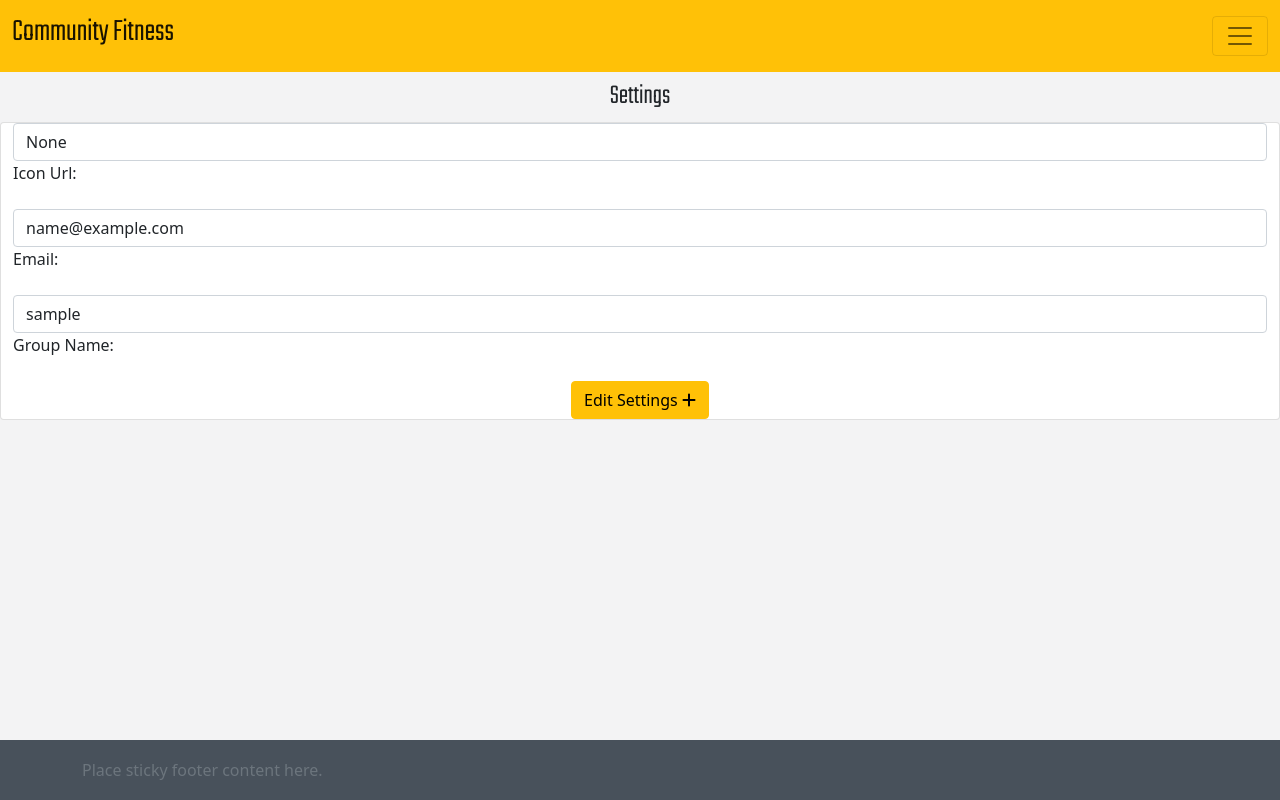
After one commit to BarryBeics/Project-Three, a Flask app: page /settings/1 in a window 1280 px wide. The commit adds this page. Run offline with Flask 2, Linux system fonts and the light colour scheme; the visitor is signed in with stand-in values (Sample User, id 1); data comes from the database, SQL or seed files in the repository; some libraries are stand-ins or nearby versions.

Commit message:
Add setting update page

```diff
--- a/fitnesstracker/models.py
+++ b/fitnesstracker/models.py
@@ -18,7 +18,7 @@ class Users(db.Model):
     longitude = db.Column(db.Float, nullable=False, default=-4.0929)
     latitude = db.Column(db.Float, nullable=False, default=53.2637)
     miles = db.Column(db.Boolean, default=True, nullable=False)
-    group_name = db.Column(db.String(4), nullable=False, default='all')
+    group_name = db.Column(db.String(15), nullable=False, default='all')
     total_distance = db.Column(db.Float, nullable=False, default=0)
     current_distance = db.Column(db.Float, nullable=False, default=0)
     laps = db.Column(db.Integer, nullable=False, default=0)
--- a/fitnesstracker/routes.py
+++ b/fitnesstracker/routes.py
@@ -107,6 +107,7 @@ def post_activity():
         )
         db.session.add(activity)
         db.session.commit()
+        flash("Activity Successfully added")
     return render_template("post_activity.html")
 
 
@@ -193,3 +194,18 @@ def register_group():
                             request.form.get("name")))
 
     return render_template("register_group.html")
+
+
+# Setting Edit
+@app.route("/settings/<int:user_id>", methods=["GET", "POST"])
+def settings(user_id):
+    settings = Users.query.get_or_404(user_id)
+    if request.method == "POST":
+        settings.icon_url = request.form.get("icon_url"),
+        settings.email = request.form.get("email"),
+        settings.group_name = request.form.get("group_name")
+
+        db.session.commit()
+        return redirect(url_for(
+                            "profile", user_id=session["user"]))
+    return render_template("settings.html", settings=settings)
--- a/fitnesstracker/static/css/style.css
+++ b/fitnesstracker/static/css/style.css
@@ -7,16 +7,7 @@ p {
 h1,
 h2,
 h3,
-.title,
-.data span,
-.popover-header,
-.main-menuitem span,
-.title,
-.value,
-.results,
-.dashboard,
-.data p,
-.data span {
+.flashes {
   font-family: 'Teko', sans-serif;
 }
 
@@ -45,11 +36,12 @@ html {
   }
 
 .flash {
-  margin-top: 50px;
+  margin-top: 80px;
+  text-align: center;
 }
 
 .main {
-  margin-top: 83px;
+  margin-top: 20px;
 }
 
 .form-box {
--- a/fitnesstracker/templates/base.html
+++ b/fitnesstracker/templates/base.html
@@ -41,7 +41,7 @@
                           Connections</a>
                         <a class="nav-link active" aria-current="page" href="{{ url_for('post_activity') }}"> <i class="fa-solid fa-plus"
                             aria-hidden="true"></i> Post Manually</a>
-                        <a class="nav-link active" aria-current="page" href=""> <i class="fa-solid fa-user-gear"
+                        <a class="nav-link active" aria-current="page" href="{{ url_for('settings', user_id=session['user']) }}"> <i class="fa-solid fa-user-gear"
                             aria-hidden="true"></i> Settings</a>
                         <a class="nav-link active" aria-current="page" href="{{ url_for('register_group') }}"> <i class="fa fa-people-group"
                             aria-hidden="true"></i> Create a Group</a>
--- /dev/null
+++ b/fitnesstracker/templates/settings.html
@@ -0,0 +1,35 @@
+{% extends "base.html" %}
+{% block content %}
+
+
+<h3 class="d-flex justify-content-center">Settings</h3>
+ <!-- Card Example -->
+
+  <div class="row card">
+    <form method="POST" action="{{ url_for('settings', user_id=session['user']) }}">
+        <!-- Landmark Name -->
+        <div class="mb-3">
+            <input id="icon_url" name="icon_url" value="{{ settings.icon_url }}" minlength="3" maxlength="25" type="text" class="form-control" required>
+            <label for="icon_url" class="form-label">Icon Url:</label>
+        </div>
+        <!-- Modal Link -->
+        <div class="mb-3">
+            <input id="email" name="email" value="{{ settings.email }}" minlength="1" maxlength="3" type="text" class="form-control" required>
+            <label for="email" class="form-label">Email:</label>
+        </div>
+        <!-- Main Image -->
+        <div class="mb-3">
+            <input id="group_name" name="group_name" value="{{ settings.group_name }}" type="text" class="form-control" required>
+            <label for="group_name" class="form-label">Group Name:</label>
+        </div>
+
+         <!-- Submit Button -->
+        <div class="d-flex justify-content-center">
+            <button type="submit" class="btn btn-warning">
+                Edit Settings <i class="fa-solid fa-plus" aria-hidden="true"></i>
+            </button>
+        </div>
+      </form>
+  </div>
+
+{% endblock %}
```
